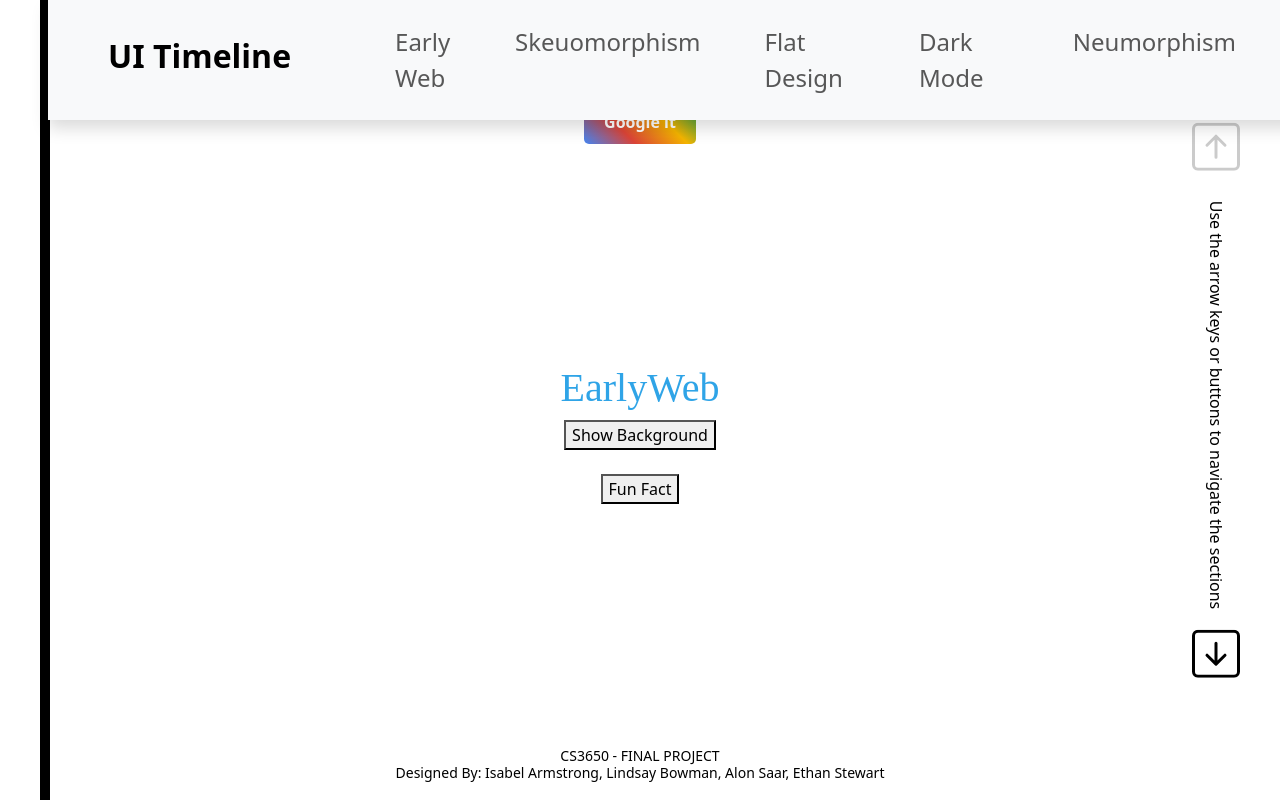
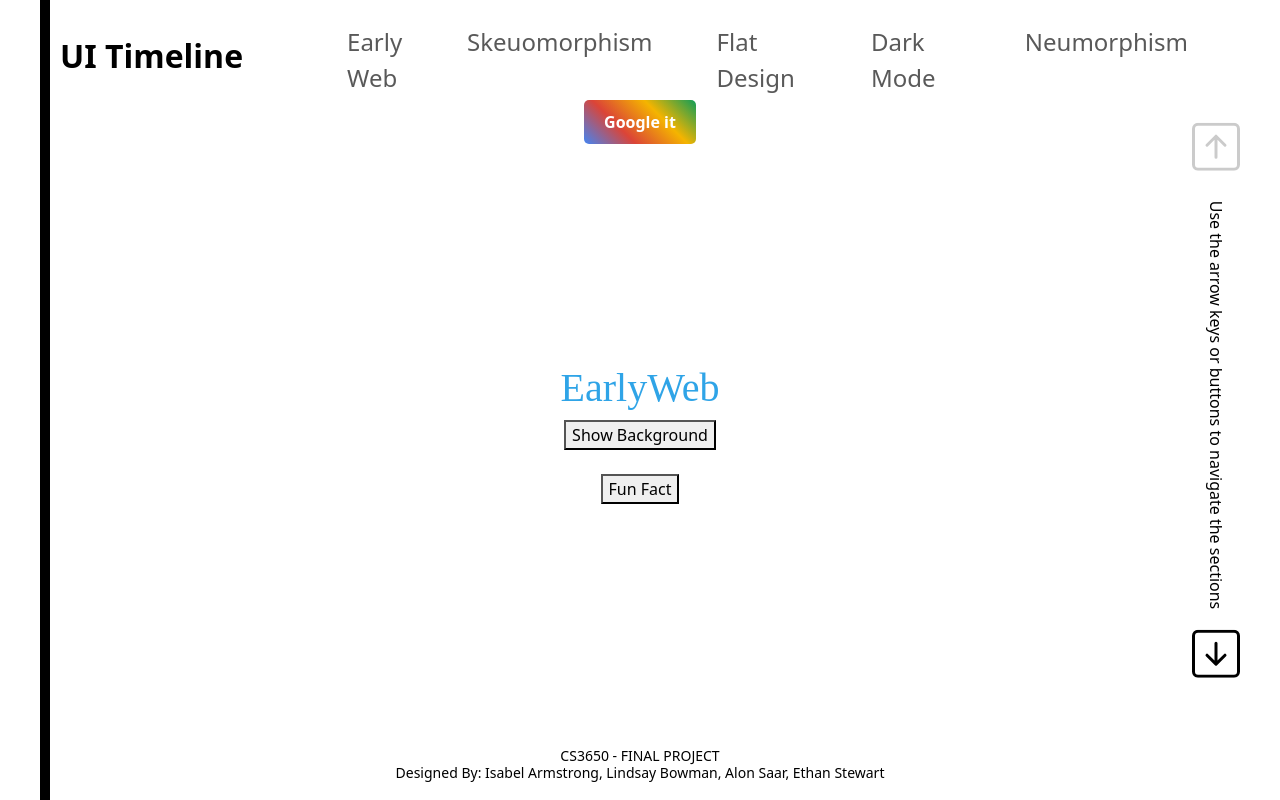
Before and after one commit to 130on/CS3650-UI-Timeline, a React (Vite) app: page / in a window 1280 px wide. Shown: the top 800 px of the page. Built offline with nearby package versions, Linux system fonts and the light colour scheme.

Commit message:
fixed & transparent nav

```diff
--- a/src/components/Navbar.jsx
+++ b/src/components/Navbar.jsx
@@ -5,7 +5,7 @@ import { Link } from "react-scroll";
 const Navbar = () => {
   return (
     <ScopedWrapper classes={classes}>
-      <nav className="navbar container-fluid fixed-top navbar-expand-lg fs-4 shadow mx-5 bg-light">
+      <nav className="navbar container-fluid fixed-top navbar-expand-lg fs-4">
         <div className="container-fluid">
           <h1 className="navbar-brand fs-3 fw-bold mx-5">UI Timeline</h1>
           <button
```
